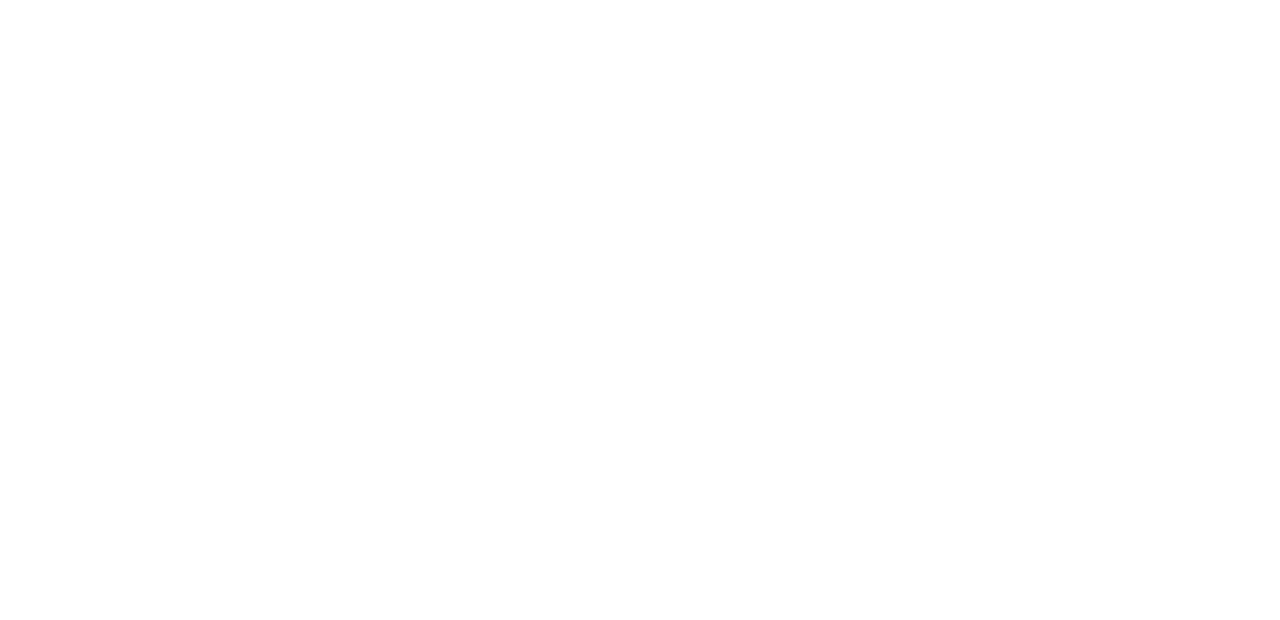
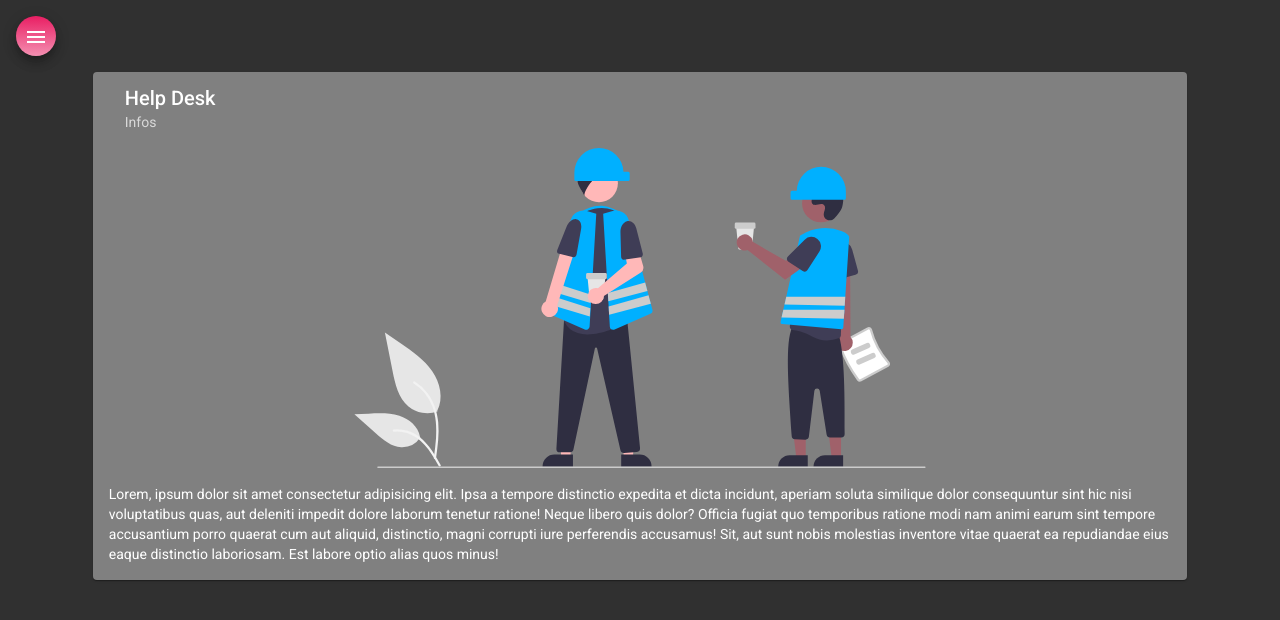
Before and after one commit to GabrielReguera/udemy-curso-web, an Angular app: page /home in a window 1280 px wide. Before the commit this address led to /. Shown: the top 620 px of the page. Built offline with nearby package versions, Linux system fonts and the light colour scheme.

Commit message:
Home Component

```diff
--- a/src/app/app-routing.module.ts
+++ b/src/app/app-routing.module.ts
@@ -1,13 +1,14 @@
 import { NgModule } from "@angular/core";
 import { RouterModule, Routes } from "@angular/router";
+import { HomeComponent } from "./components/home/home.component";
 import { NavComponent } from "./components/nav/nav.component";
 
 const routes: Routes = [
   {
     path: "",
     component: NavComponent,
+    children: [{ path: "home", component: HomeComponent }],
   },
-
 ];
 
 @NgModule({
--- a/src/app/app.module.ts
+++ b/src/app/app.module.ts
@@ -28,9 +28,10 @@
 import { MatToolbarModule } from "@angular/material/toolbar";
 
 import { NavComponent } from "./components/nav/nav.component";
+import { HomeComponent } from './components/home/home.component';
 
 @NgModule({
-  declarations: [AppComponent, NavComponent],
+  declarations: [AppComponent, NavComponent, HomeComponent],
   imports: [
     BrowserModule,
     AppRoutingModule,
--- /dev/null
+++ b/src/app/components/home/home.component.css
@@ -0,0 +1,9 @@
+.card{
+    width: 83%;
+    margin: 1rem auto;
+    background-color: gray;
+}
+
+img{
+    height: 20rem;
+}
--- /dev/null
+++ b/src/app/components/home/home.component.html
@@ -0,0 +1,17 @@
+<mat-card class="card">
+    <mat-card-header>
+        <mat-card-title>Help Desk</mat-card-title>
+        <mat-card-subtitle>Infos</mat-card-subtitle>
+    </mat-card-header>
+    <img mat-card-image src="assets/img/home-image.svg" alt="Home image">
+    <mat-card-content>
+        <p>
+            Lorem, ipsum dolor sit amet consectetur adipisicing elit. Ipsa a tempore distinctio expedita et dicta
+            incidunt, aperiam soluta similique dolor consequuntur sint hic nisi voluptatibus quas, aut deleniti impedit
+            dolore laborum tenetur ratione! Neque libero quis dolor? Officia fugiat quo temporibus ratione modi nam
+            animi earum sint tempore accusantium porro quaerat cum aut aliquid, distinctio, magni corrupti iure
+            perferendis accusamus! Sit, aut sunt nobis molestias inventore vitae quaerat ea repudiandae eius eaque
+            distinctio laboriosam. Est labore optio alias quos minus!
+        </p>
+    </mat-card-content>
+</mat-card>
--- /dev/null
+++ b/src/app/components/home/home.component.ts
@@ -0,0 +1,15 @@
+import { Component, OnInit } from '@angular/core';
+
+@Component({
+  selector: 'app-home',
+  templateUrl: './home.component.html',
+  styleUrls: ['./home.component.css']
+})
+export class HomeComponent implements OnInit {
+
+  constructor() { }
+
+  ngOnInit(): void {
+  }
+
+}
--- a/src/app/components/nav/nav.component.html
+++ b/src/app/components/nav/nav.component.html
@@ -2,7 +2,7 @@
     <mat-drawer #drawer class="sidenav" mode="side">
       <img src="assets\img\side-image.svg" alt="Imagem de navegação">
       <mat-nav-list class="nav-list">
-        <a mat-list-item routerLink="/">
+        <a mat-list-item routerLink="home">
             <i class="material-icons">home</i>
             Home
         </a>
@@ -29,6 +29,7 @@
       <button class="menu mat-elevation-z8" (click)="drawer.toggle()" mat-icon-button>
         <mat-icon>menu</mat-icon>
       </button>
+      <router-outlet></router-outlet>
     </div>
 
   </mat-drawer-container>
--- a/src/app/components/nav/nav.component.ts
+++ b/src/app/components/nav/nav.component.ts
@@ -1,15 +1,15 @@
-import { Component, OnInit } from '@angular/core';
+import { Component, OnInit } from "@angular/core";
+import { Router } from "@angular/router";
 
 @Component({
-  selector: 'app-nav',
-  templateUrl: './nav.component.html',
-  styleUrls: ['./nav.component.css']
+  selector: "app-nav",
+  templateUrl: "./nav.component.html",
+  styleUrls: ["./nav.component.css"],
 })
 export class NavComponent implements OnInit {
-
-  constructor() { }
+  constructor(private router: Router) {}
 
   ngOnInit(): void {
+    this.router.navigate(["home"]);
   }
-
 }
```
Also changed, not shown: src/assets/img/home-image.svg (added).
